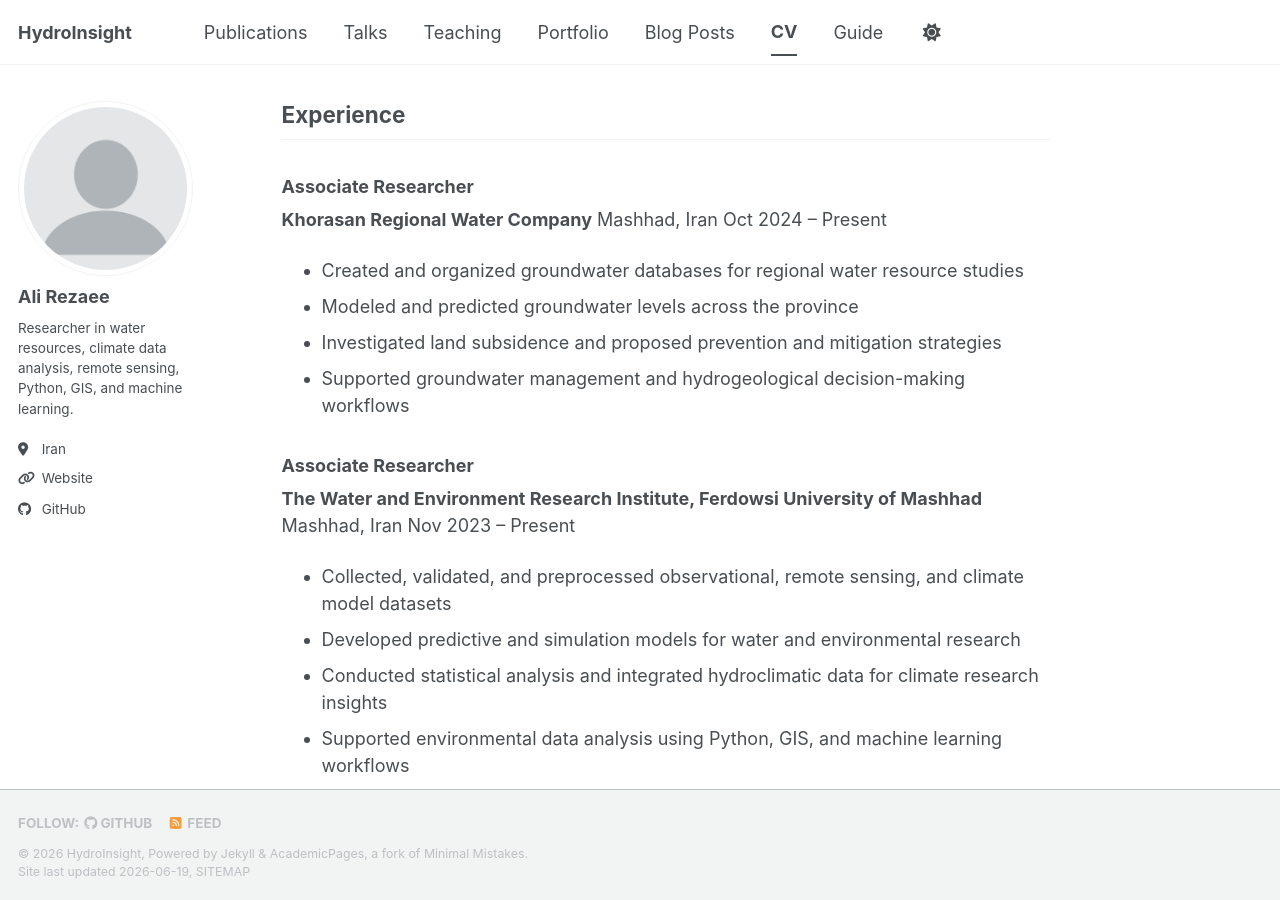
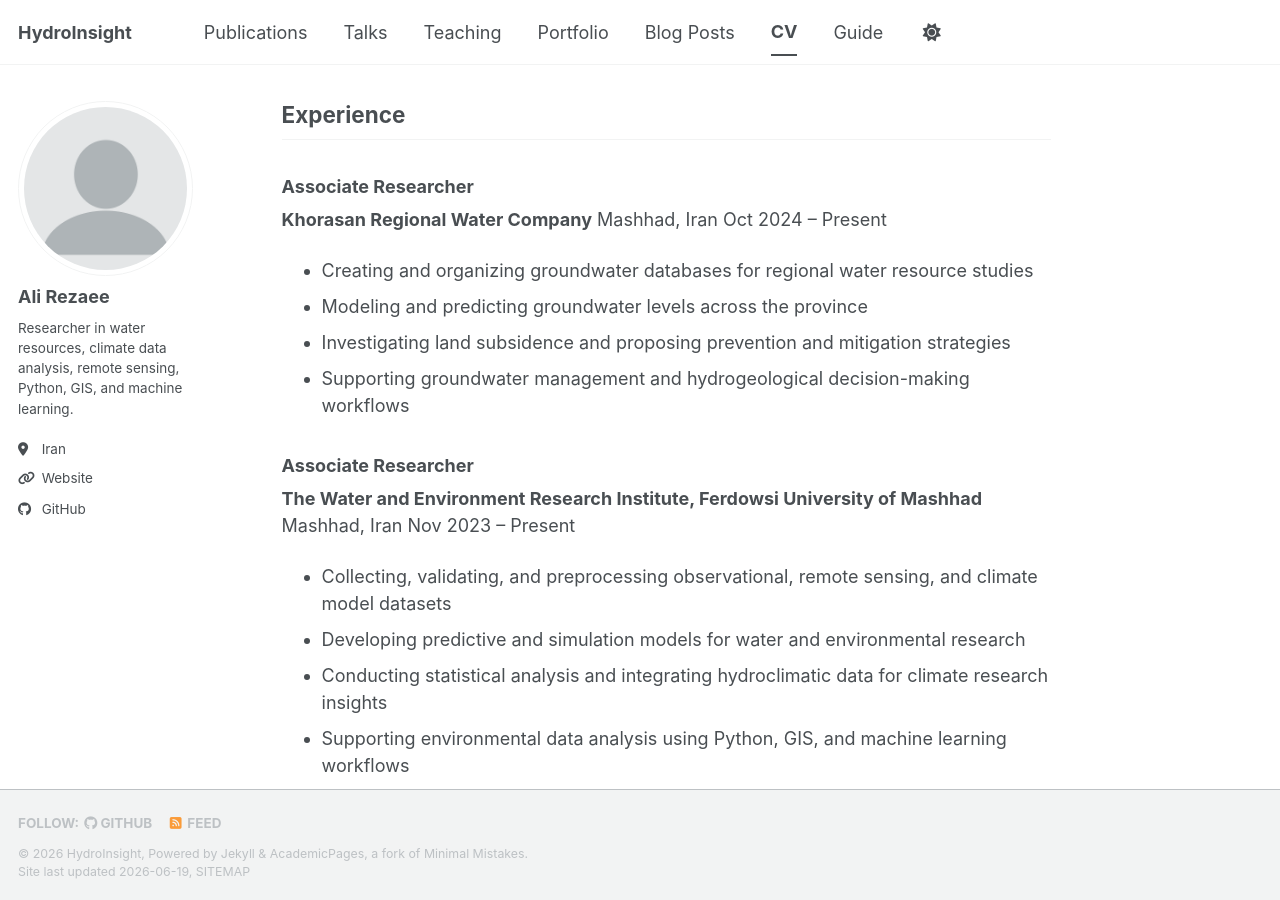
Before and after one commit to hydroinsight/hydroinsight.github.io, a Jekyll site: the page built from _pages/cv.md, in a window 1280 px wide and 900 px high, scrolled down 1676 px. Built offline with Jekyll 4.4.1, drawn with Linux system fonts in a browser that asks for light colours; a script bundle is joined from its source files by our own code; library files that are not in the unit come from our copies; our own code applies the rules of GitHub Pages for plain Markdown files.

Commit message:
Revise job descriptions to present continuous tense
Updated job responsibilities to present continuous tense for consistency.

```diff
--- a/_pages/cv.md
+++ b/_pages/cv.md
@@ -73,10 +73,10 @@ Sept 2014 – May 2019
 Mashhad, Iran
 Oct 2024 – Present
 
-* Created and organized groundwater databases for regional water resource studies
-* Modeled and predicted groundwater levels across the province
-* Investigated land subsidence and proposed prevention and mitigation strategies
-* Supported groundwater management and hydrogeological decision-making workflows
+* Creating and organizing groundwater databases for regional water resource studies
+* Modeling and predicting groundwater levels across the province
+* Investigating land subsidence and proposing prevention and mitigation strategies
+* Supporting groundwater management and hydrogeological decision-making workflows
 
 ### Associate Researcher
 
@@ -84,10 +84,10 @@ Oct 2024 – Present
 Mashhad, Iran
 Nov 2023 – Present
 
-* Collected, validated, and preprocessed observational, remote sensing, and climate model datasets
-* Developed predictive and simulation models for water and environmental research
-* Conducted statistical analysis and integrated hydroclimatic data for climate research insights
-* Supported environmental data analysis using Python, GIS, and machine learning workflows
+* Collecting, validating, and preprocessing observational, remote sensing, and climate model datasets
+* Developing predictive and simulation models for water and environmental research
+* Conducting statistical analysis and integrating hydroclimatic data for climate research insights
+* Supporting environmental data analysis using Python, GIS, and machine learning workflows
 
 ### Teaching Assistant
 
```
